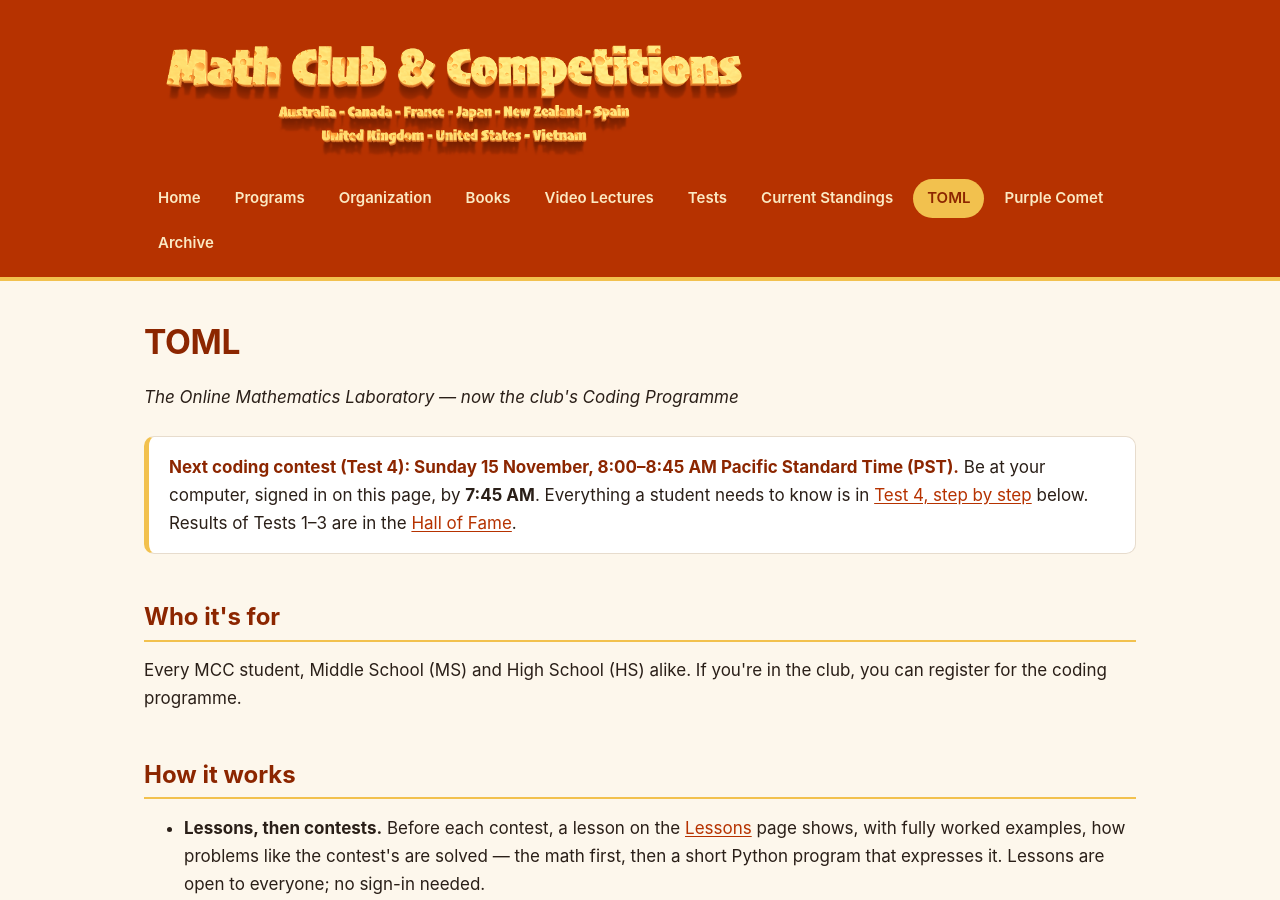
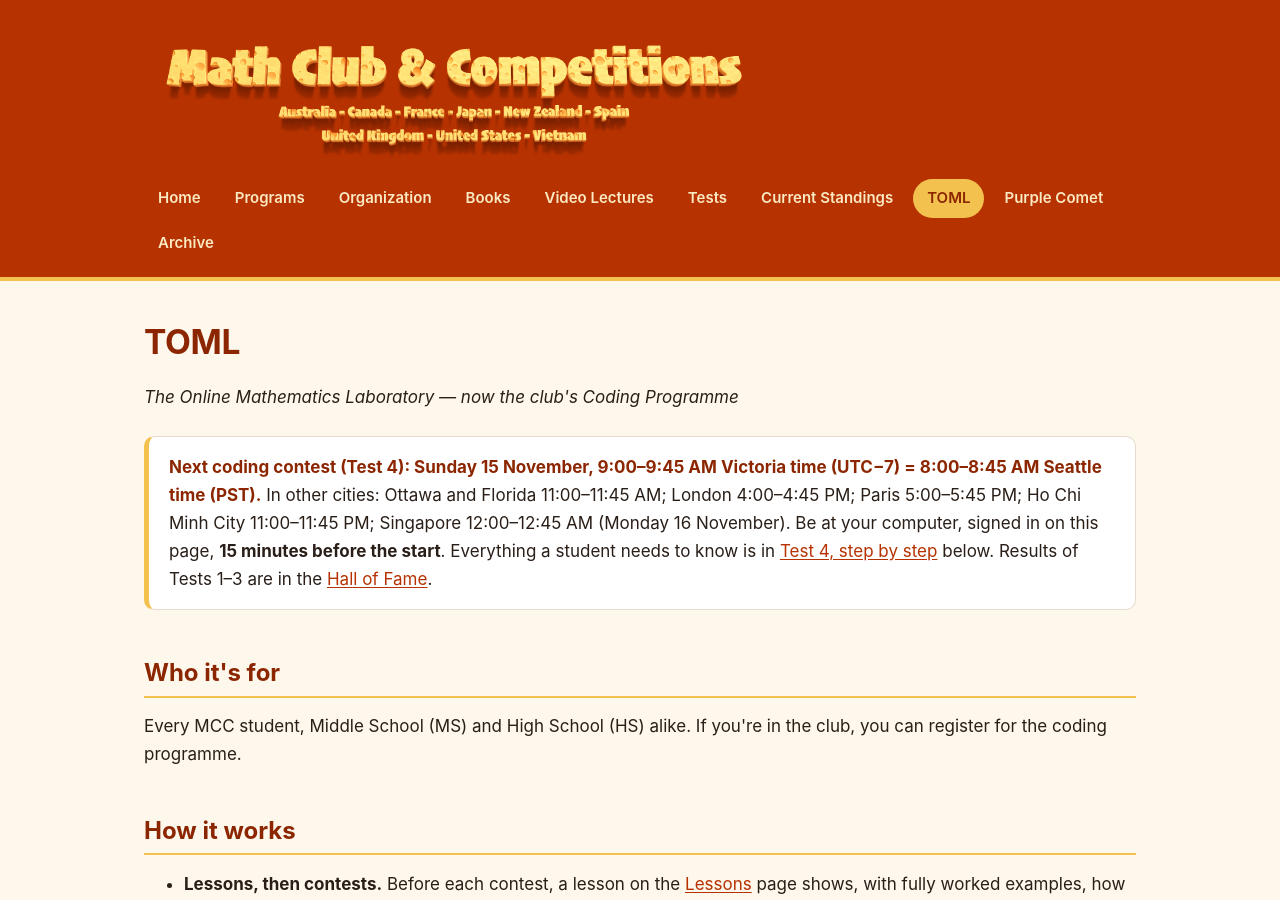
Before and after one commit to nghia71/nghia71.github.io, a Jekyll site: the page built from toml.html, in a window 1280 px wide and 900 px high. Built offline with Jekyll 4.4.1, drawn with Linux system fonts in a browser that asks for light colours; some of the changed text lies outside the part shown.

Commit message:
TOML: 9:00 Victoria = 8:00 PST, times for other cities; form script TIMEZONE America/Los_Angeles

```diff
--- a/toml.html
+++ b/toml.html
@@ -6,7 +6,7 @@
 <p><em>The Online Mathematics Laboratory — now the club's Coding Programme</em></p>
 
 <div class="note">
-<strong>Next coding contest (Test 4): Sunday 15 November, 8:00–8:45 AM Pacific Standard Time (PST).</strong> Be at your computer, signed in on this page, by <strong>7:45 AM</strong>. Everything a student needs to know is in <a href="#test-4-step-by-step">Test 4, step by step</a> below. Results of Tests 1&ndash;3 are in the <a href="#hall-of-fame">Hall of Fame</a>.
+<strong>Next coding contest (Test 4): Sunday 15 November, 9:00–9:45 AM Victoria time (UTC−7) = 8:00–8:45 AM Seattle time (PST).</strong> In other cities: Ottawa and Florida 11:00–11:45 AM; London 4:00–4:45 PM; Paris 5:00–5:45 PM; Ho Chi Minh City 11:00–11:45 PM; Singapore 12:00–12:45 AM (Monday 16 November). Be at your computer, signed in on this page, <strong>15 minutes before the start</strong>. Everything a student needs to know is in <a href="#test-4-step-by-step">Test 4, step by step</a> below. Results of Tests 1&ndash;3 are in the <a href="#hall-of-fame">Hall of Fame</a>.
 </div>
 
 <h2>Who it's for</h2>
@@ -68,7 +68,7 @@
 
 <h3>On Sunday 15 November</h3>
 <table>
-<thead><tr><th>Time (Pacific Standard Time (PST))</th><th>What to do</th></tr></thead>
+<thead><tr><th>Time (Seattle, PST; in Victoria it is 1 hour later)</th><th>What to do</th></tr></thead>
 <tbody>
 <tr><td><strong>7:45 AM</strong></td><td>At your computer, with Python open, and this page open. If the sign-in box below doesn't say you're signed in, sign in now.</td></tr>
 <tr><td><strong>7:55 AM</strong></td><td>The papers are shared with you. Reload this page and open the paper for <strong>your own track</strong> (MS or HS) from the box below &mdash; it is also in Google Drive under <em>Shared with me</em>. Read page 1: the instructions and the definitions the problems use.</td></tr>
```
